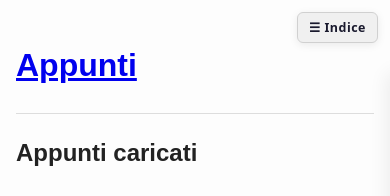
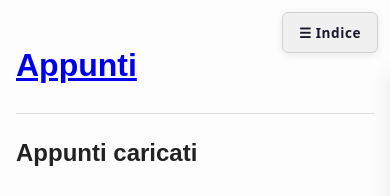
Before and after one commit to comarandr/comarandr.github.io, a Jekyll site: the page built from index.md, in a window 390 px wide. Shown: the top 196 px of the page. Built offline with Jekyll 4.4.1, drawn with Linux system fonts in a browser that asks for light colours.

Commit message:
ottimizzato per cell

```diff
--- a/assets/style.css
+++ b/assets/style.css
@@ -44,16 +44,17 @@
   top: 73px;
   right: 0;
   width: 260px;
-  height: calc(100vh - 73px);
-  background: #ffffff;        /* era #1a1a2e — sfondo bianco */
-  border-left: 1px solid #e0e0e0; /* NUOVO — separatore laterale sottile */
+  height: calc(100dvh - 73px);
+  max-height: calc(100dvh - 73px);
+  background: #ffffff;
+  border-left: 1px solid #e0e0e0;
   overflow-y: auto;
   overflow-x: hidden;
   z-index: 999;
   padding: 8px 0 4rem;
-  box-shadow: -3px 0 18px rgba(0,0,0,0.07); /* era 0.18 — ombra più morbida */
+  box-shadow: -3px 0 18px rgba(0,0,0,0.07);
   scrollbar-width: thin;
-  scrollbar-color: #d0d0d0 #ffffff; /* era #3a3a5c #1a1a2e */
+  scrollbar-color: #d0d0d0 #ffffff;
   transition: transform 0.28s ease;
 }
 #toc-sidebar.sidebar-hidden {
@@ -117,3 +118,32 @@
   margin-right: 0;
   transition: margin-right 0.28s ease;
 }
+
+@media (max-width: 768px) {
+  #toc-sidebar {
+    width: 100%;
+    border-left: none;
+  }
+}
+
+@media (max-width: 768px) {
+  #toc-toggle {
+    padding: 10px 16px;  /* area touch più grande */
+    font-size: 0.85rem;
+  }
+}
+
+@media (max-width: 768px) {
+  body.toc-visible main {
+    margin-right: 0;  /* sovrascrive il 276px del desktop */
+  }
+}
+
+@media (min-width: 769px) and (max-width: 1024px) {
+  #toc-sidebar {
+    width: 220px;
+  }
+  body.toc-visible main {
+    margin-right: 236px;  /* 220px + 16px */
+  }
+}
```
